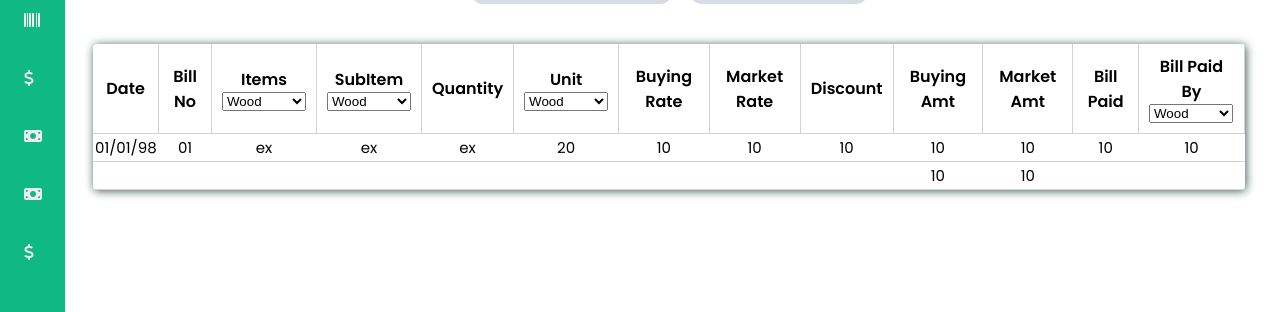
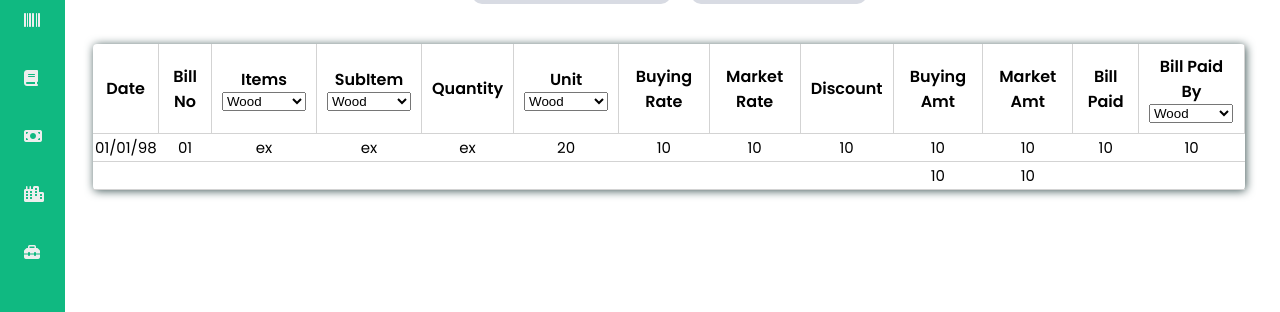
Before and after one commit to Parthdarji25/Kriva-Construction-dev, a React (Create React App) app: page / in a window 1280 px wide. Shown: the part 200-512 px from the top of the page. Built offline with nearby package versions, Linux system fonts and the light colour scheme.

Commit message:
Update
Icons

```diff
--- a/src/components/Sidebar/Sidebar.js
+++ b/src/components/Sidebar/Sidebar.js
@@ -21,7 +21,6 @@ const Sidebar = () => {
               <i className={`fa-solid fa-truck-fast nav-logo-icon`}></i>
               <span className="nav-logo-name">Bhargav Cement</span>
             </Link>
-
             <div className="nav-list">
               <Link to="/" className="nav-link ">
                 <i className="fa-solid fa-list nav-logo-icon"></i>
@@ -36,19 +35,19 @@ const Sidebar = () => {
                 <span className="nav-link-name">Vouchers</span>
               </Link>
               <Link to="/vendor" className="nav-link">
-                <i className="fas fa-dollar-sign nav-link-icon"></i>
+                <i className="fas fa-book nav-link-icon"></i>
                 <span className="nav-link-name">Vendors</span>
-              </Link>
-              <Link to="/item" className="nav-link">
-                <i className="fas fa-money-bill nav-link-icon"></i>
-                <span className="nav-coins-name">Items</span>
               </Link>
               <Link to="/unit" className="nav-link">
                 <i className="fas fa-money-bill nav-link-icon"></i>
                 <span className="nav-coins-name">Units</span>
               </Link>
+              <Link to="/item" className="nav-link">
+                <i className="fas fa-city nav-link-icon"></i>
+                <span className="nav-coins-name">Items</span>
+              </Link>
               <Link to="/subitem" className="nav-link">
-                <i className="fas fa-dollar-sign nav-link-icon"></i>
+                <i className="fas fa-toolbox nav-link-icon"></i>
                 <span className="nav-sitemap-name">Sub-Items</span>
               </Link>
             </div>
```
